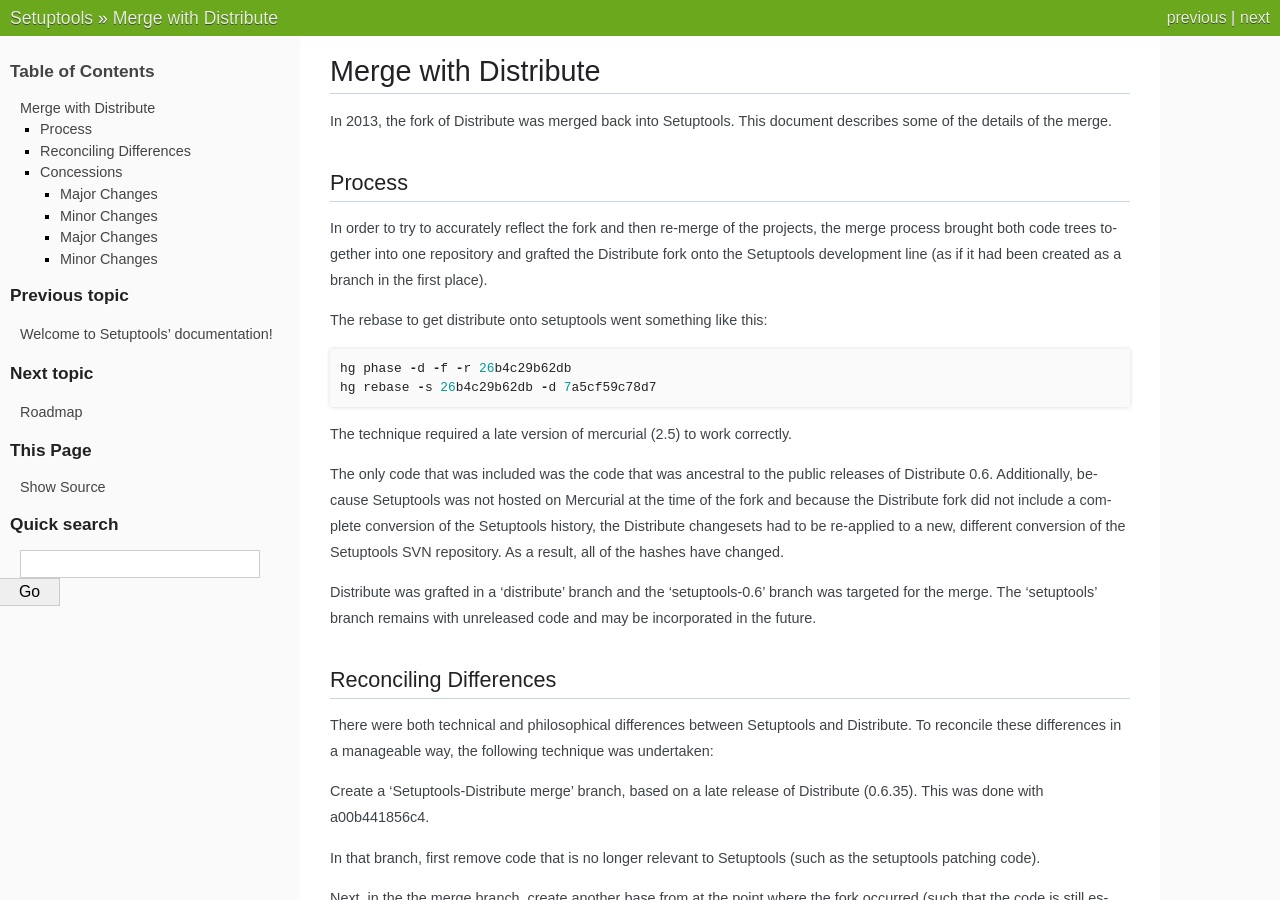
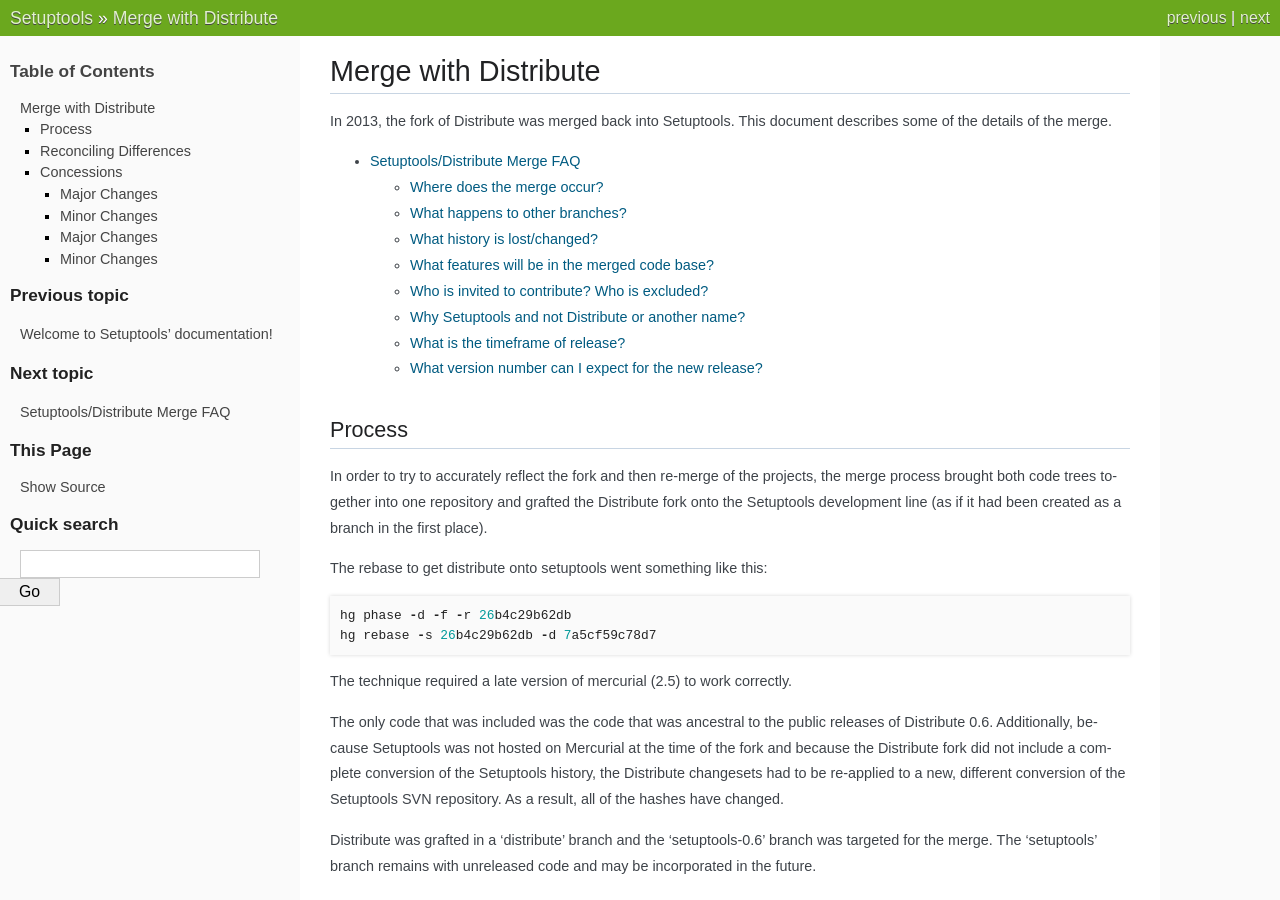
Before and after one commit to Distrotech/setuptools, a Sphinx documentation site: the page built from docs/merge.txt, in a window 1280 px wide and 900 px high. Built offline with Sphinx 7.4.7, drawn with Linux system fonts in a browser that asks for light colours.

Commit message:
Linked FAQ

```diff
--- a/docs/merge.txt
+++ b/docs/merge.txt
@@ -3,6 +3,11 @@
 
 In 2013, the fork of Distribute was merged back into Setuptools. This
 document describes some of the details of the merge.
+
+.. toctree::
+   :maxdepth: 2
+
+   merge-faq
 
 Process
 =======
```
